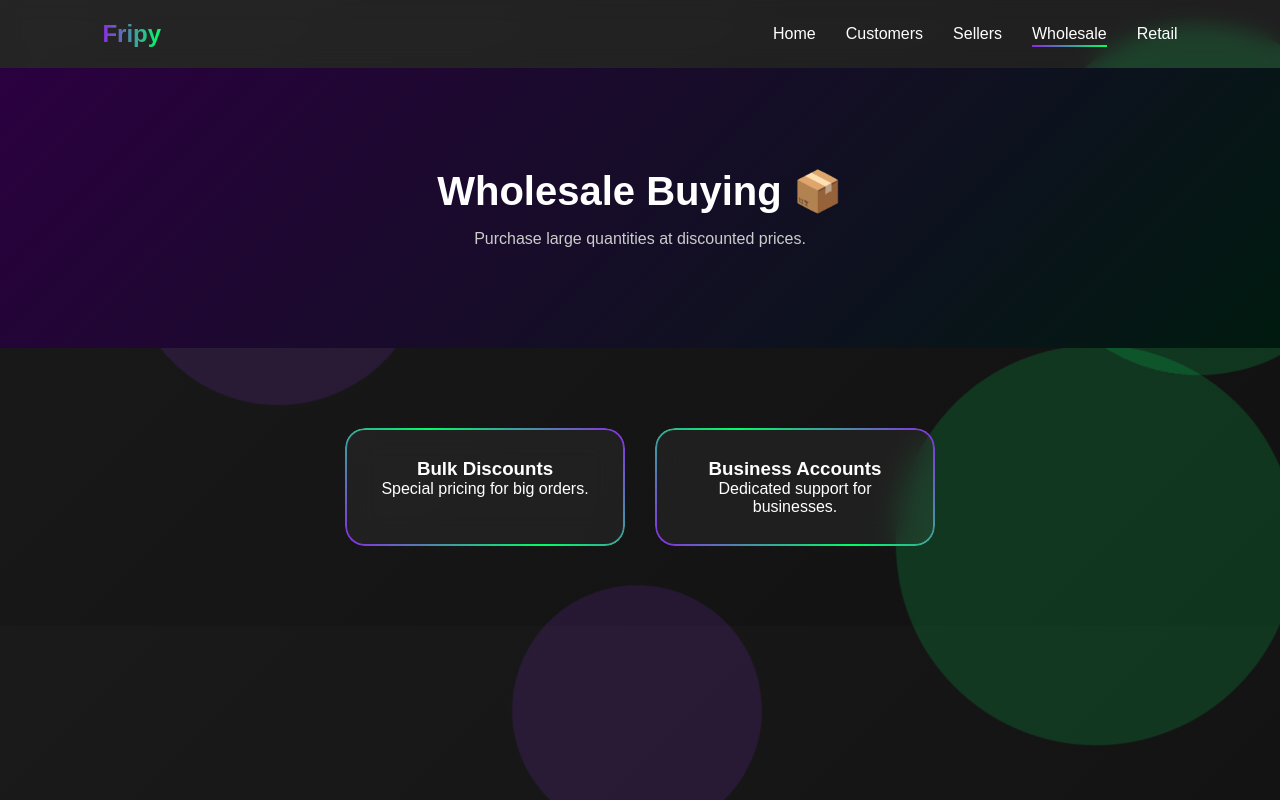
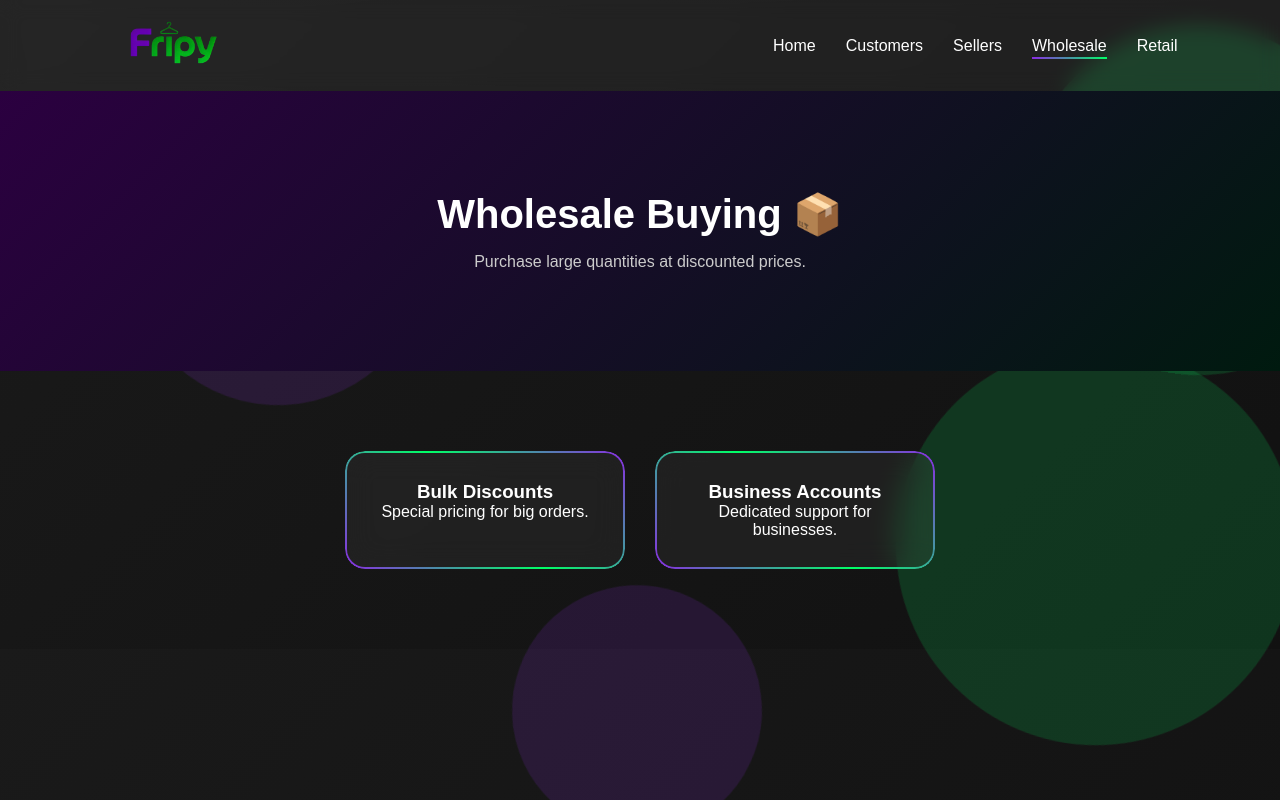
Before and after one commit to kikoadem4-cmd/fripy, a plain HTML site: page html/gros.html in a window 1280 px wide. Drawn offline with Linux system fonts and the light colour scheme; files whose address does not match are found by name.

Commit message:
i changed the logo to be a button that guides us to the home page

```diff
--- a/css/style.css
+++ b/css/style.css
@@ -565,3 +565,15 @@ body {
     position: relative;
     z-index: 2;
 }
+.logo a {
+    display: inline-block;
+}
+
+.logo img {
+    transition: 0.3s ease;
+    cursor: pointer;
+}
+
+.logo img:hover {
+    transform: scale(1.1) rotate(-3deg);
+}
--- a/html/gros.html
+++ b/html/gros.html
@@ -10,7 +10,9 @@
 
 <header class="header">
     <div class="logo">
-        <a href="index.html">Fripy</a>
+        <a href="index.html">
+            <img src="../photos/fripy icon.png" alt="Fripy Logo">
+        </a>
     </div>
 
     <nav class="navbar">
```
Also changed, not shown: html/customers.html (+3 -1 lines), html/details.html (+4 -2 lines), html/index.html (+1 -1 lines), html/sellers.html (+4 -2 lines), html/support.html (+3 -1 lines), photos/fripy icon.png (renamed from fripy icon.png).
